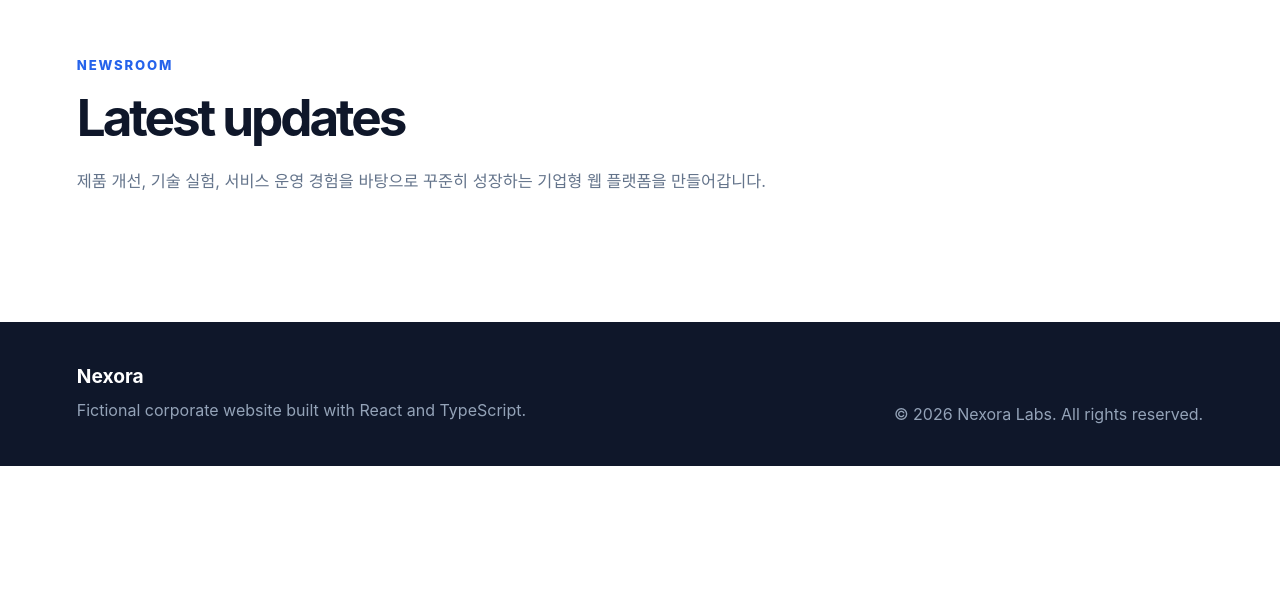
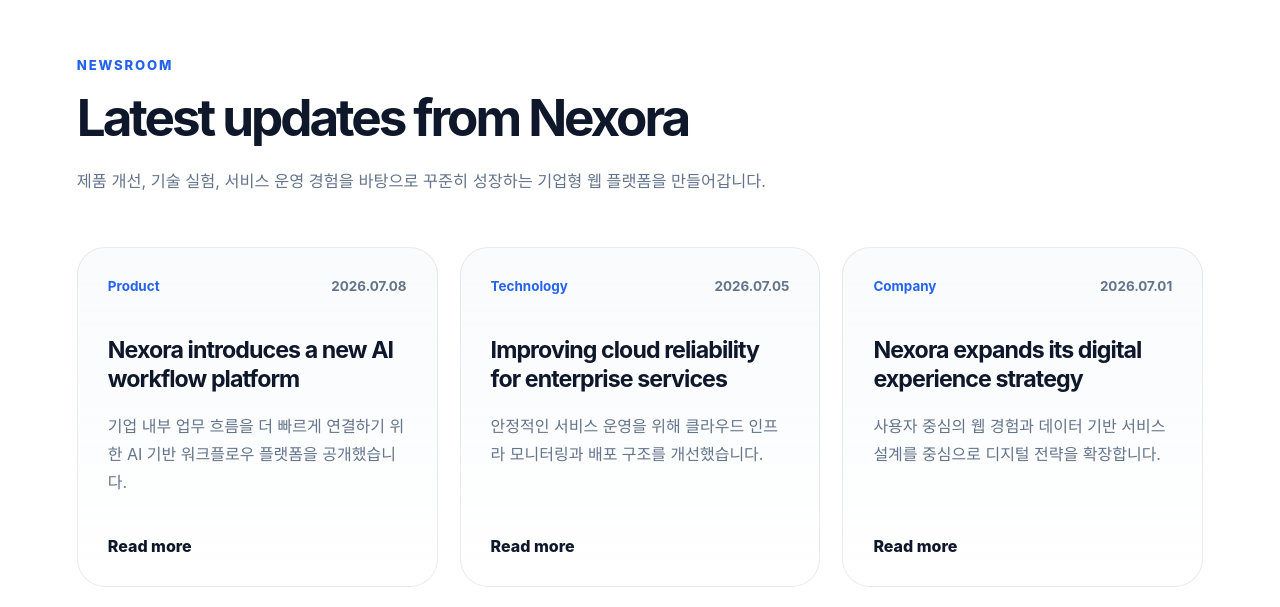
Before and after one commit to bongmyung-ye/nexora-corporate-web, a React (Vite) app in the folder web/: page / in a window 1280 px wide. Shown: the part 2073-2680 px from the top of the page. Before the commit the page ends 2539 px from the top, so only its background shows below. Built offline with nearby package versions, Linux system fonts and the light colour scheme.

Commit message:
Add newsroom card section

```diff
--- a/web/src/App.css
+++ b/web/src/App.css
@@ -110,6 +110,7 @@
 .hero p,
 .section-heading p,
 .business-card p,
+.news-card p,
 .site-footer p {
   color: #64748b;
   line-height: 1.75;
@@ -228,6 +229,76 @@
   letter-spacing: -0.04em;
 }
 
+.newsroom-section {
+  background: #ffffff;
+}
+
+.newsroom-grid {
+  display: grid;
+  grid-template-columns: repeat(3, minmax(0, 1fr));
+  gap: 22px;
+  margin-top: 52px;
+}
+
+.news-card {
+  display: flex;
+  flex-direction: column;
+  min-height: 340px;
+  padding: 30px;
+  border: 1px solid rgba(15, 23, 42, 0.08);
+  border-radius: 28px;
+  background:
+    linear-gradient(180deg, rgba(248, 250, 252, 0.9), rgba(255, 255, 255, 1));
+  transition:
+    transform 0.22s ease,
+    box-shadow 0.22s ease,
+    border-color 0.22s ease;
+}
+
+.news-card:hover {
+  transform: translateY(-6px);
+  border-color: rgba(37, 99, 235, 0.22);
+  box-shadow: 0 22px 60px rgba(15, 23, 42, 0.1);
+}
+
+.news-meta {
+  display: flex;
+  align-items: center;
+  justify-content: space-between;
+  gap: 16px;
+  margin-bottom: 42px;
+  color: #64748b;
+  font-size: 0.84rem;
+  font-weight: 700;
+}
+
+.news-meta span {
+  color: #2563eb;
+}
+
+.news-card h3 {
+  margin: 0;
+  color: #0f172a;
+  font-size: 1.45rem;
+  line-height: 1.25;
+  letter-spacing: -0.04em;
+}
+
+.news-card p {
+  margin: 18px 0 0;
+}
+
+.news-card a {
+  margin-top: auto;
+  color: #0f172a;
+  font-weight: 800;
+  text-decoration: none;
+}
+
+.news-card a:hover {
+  color: #2563eb;
+}
+
 .site-footer {
   display: flex;
   align-items: flex-end;
@@ -274,7 +345,8 @@
     padding-top: 72px;
   }
 
-  .business-grid {
+  .business-grid,
+  .newsroom-grid {
     grid-template-columns: 1fr;
   }
 
--- a/web/src/App.tsx
+++ b/web/src/App.tsx
@@ -2,6 +2,7 @@
 import { Header } from "./components/Header";
 import { HeroSection } from "./components/HeroSection";
 import { BusinessSection } from "./components/BusinessSection";
+import { NewsroomSection } from "./components/NewsroomSection";
 import { Footer } from "./components/Footer";
 
 function App() {
@@ -23,16 +24,7 @@
           </div>
         </section>
 
-        <section className="section" id="newsroom">
-          <div className="section-heading">
-            <span className="eyebrow">Newsroom</span>
-            <h2>Latest updates</h2>
-            <p>
-              제품 개선, 기술 실험, 서비스 운영 경험을 바탕으로 꾸준히 성장하는
-              기업형 웹 플랫폼을 만들어갑니다.
-            </p>
-          </div>
-        </section>
+        <NewsroomSection />
       </main>
       <Footer />
     </>
--- /dev/null
+++ b/web/src/components/NewsroomSection.tsx
@@ -0,0 +1,34 @@
+import { newsroomItems } from "../data/site";
+
+export function NewsroomSection() {
+    return (
+        <section className="section newsroom-section" id="newsroom">
+            <div className="section-heading">
+                <span className="eyebrow">Newsroom</span>
+                <h2>Latest updates from Nexora</h2>
+                <p>
+                    제품 개선, 기술 실험, 서비스 운영 경험을 바탕으로 꾸준히 성장하는
+                    기업형 웹 플랫폼을 만들어갑니다.
+                </p>
+            </div>
+
+            <div className="newsroom-grid">
+                {newsroomItems.map((item) => (
+                    <article className="news-card" key={item.title}>
+                        <div className="news-meta">
+                            <span>{item.category}</span>
+                            <time>{item.date}</time>
+                        </div>
+
+                        <h3>{item.title}</h3>
+                        <p>{item.description}</p>
+
+                        <a href="#newsroom" aria-label={`${item.title} 자세히 보기`}>
+                            Read more
+                        </a>
+                    </article>
+                ))}
+            </div>
+        </section>
+    );
+}
--- a/web/src/data/site.ts
+++ b/web/src/data/site.ts
@@ -28,3 +28,27 @@
     { label: "Digital Products", value: "12+" },
     { label: "Service Uptime", value: "99.9%" },
 ];
+
+export const newsroomItems = [
+    {
+        category: "Product",
+        date: "2026.07.08",
+        title: "Nexora introduces a new AI workflow platform",
+        description:
+            "기업 내부 업무 흐름을 더 빠르게 연결하기 위한 AI 기반 워크플로우 플랫폼을 공개했습니다.",
+    },
+    {
+        category: "Technology",
+        date: "2026.07.05",
+        title: "Improving cloud reliability for enterprise services",
+        description:
+            "안정적인 서비스 운영을 위해 클라우드 인프라 모니터링과 배포 구조를 개선했습니다.",
+    },
+    {
+        category: "Company",
+        date: "2026.07.01",
+        title: "Nexora expands its digital experience strategy",
+        description:
+            "사용자 중심의 웹 경험과 데이터 기반 서비스 설계를 중심으로 디지털 전략을 확장합니다.",
+    },
+];
```
